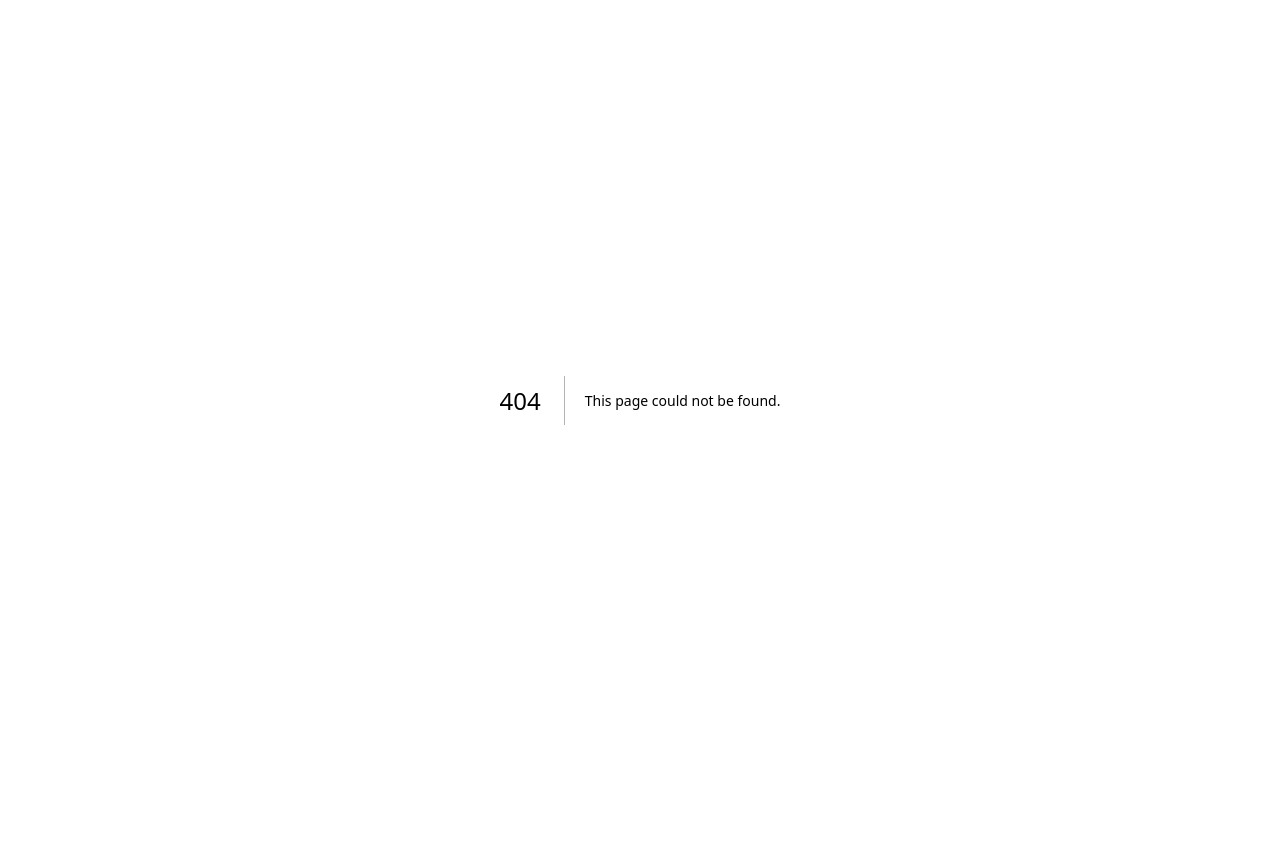
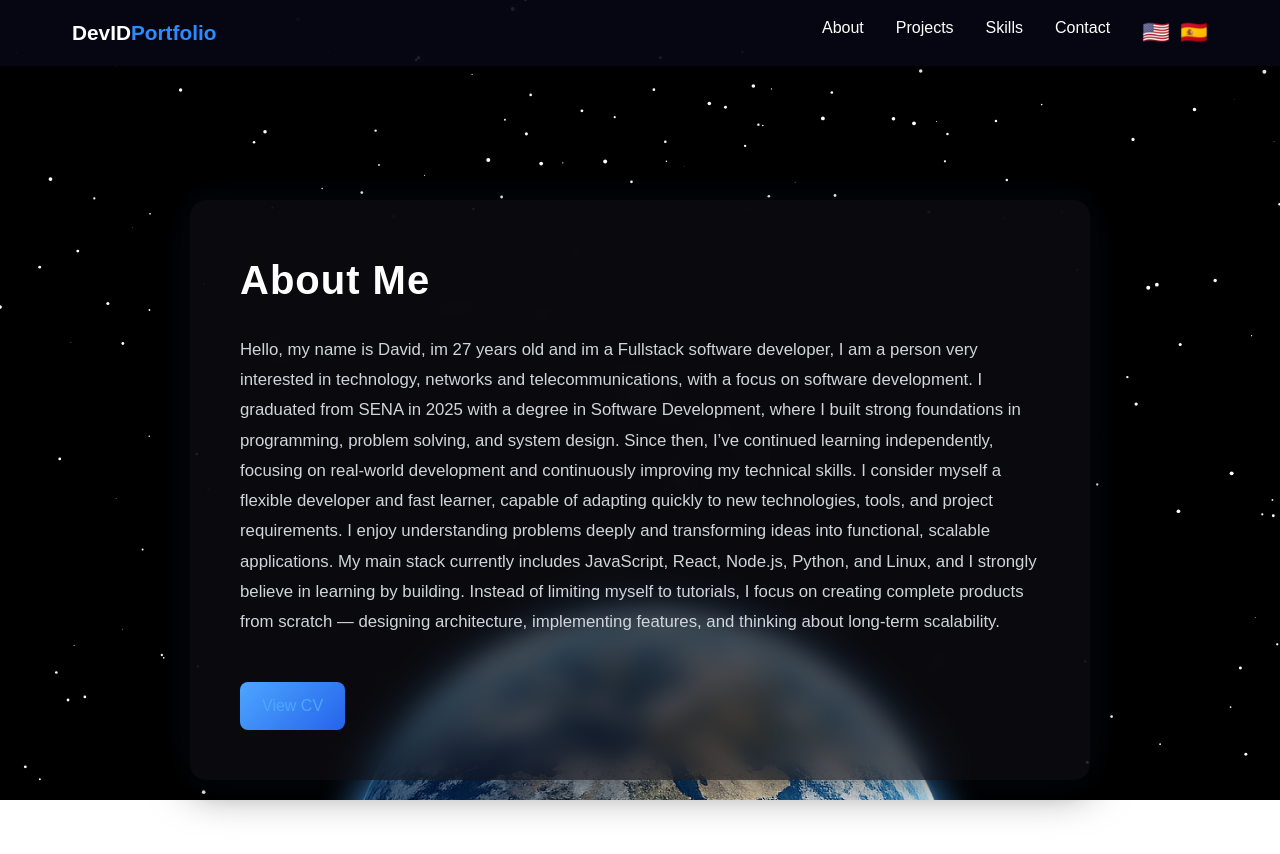
Before and after one commit to dabidop/PortafolioReact, a Next.js app: page /about in a window 1280 px wide. Before the commit this address had no page. Shown: the top 854 px of the page. Before the commit the page ends 800 px from the top, so only its background shows below. Built offline with nearby package versions, Linux system fonts and the light colour scheme.

Commit message:
caritafelizYAboutPage

```diff
--- /dev/null
+++ b/src/app/about/page.jsx
@@ -0,0 +1,31 @@
+"use client";
+
+import { useLanguage } from "@/context/LanguageContext";
+import { translations } from "@/i18n/translations";
+import Navbar from "@/components/Navbar";
+import Footer from "@/components/footer";
+import SpaceBackground from "@/components/SpaceBackground";
+
+export default function AboutPage() {
+  const { language } = useLanguage();
+  const t = translations[language].infoCards.about;
+
+  return (
+    <>
+      <Navbar />
+      <SpaceBackground />
+      <div className="navbar-spacer" />
+      <main className="about-page flex-1">
+        <div className="about-container">
+          <h1>{t.title}</h1>
+          <p>{t.content}</p>
+          <a href="/david-alvarez-cv.pdf" download className="cv-button">
+            {t.cv}
+          </a>
+        </div>
+      </main>
+
+      <Footer />
+    </>
+  );
+}
--- a/src/app/globals.css
+++ b/src/app/globals.css
@@ -31,11 +31,15 @@ body {
   left: 0;
   width: 100%;
   height: 100%;
-  z-index: 0;
+  z-index: -1;
   pointer-events: none;
 }
 
 /*----------------------------------------NAVBAR------------------------------------------------------*/
+
+.navbar-spacer {
+  height: 80px;
+}
 
 .navbar {
   position: fixed;
@@ -431,3 +435,104 @@ body {
 .projects-list a:hover {
   color: #2e8bff;
 }
+
+/* ================= ABOUT PAGE ================= */
+
+.about-page {
+  position: relative;
+  z-index: 1;
+  flex: 1;
+
+  display: flex;
+  justify-content: center;
+  align-items: flex-start;
+
+  padding: 120px 20px 80px;
+}
+
+/* CONTENEDOR PRINCIPAL */
+
+.about-container {
+  max-width: 900px;
+  width: 100%;
+
+  background: rgba(15, 15, 20, 0.7);
+  backdrop-filter: blur(12px);
+
+  border-radius: 16px;
+  padding: 50px;
+
+  box-shadow:
+    0 10px 40px rgba(0, 0, 0, 0.5),
+    0 0 40px rgba(77, 166, 255, 0.08);
+
+  color: white;
+
+  transition: 0.3s ease;
+}
+
+/* TITULO */
+
+.about-container h1 {
+  font-size: 2.5rem;
+  margin-bottom: 25px;
+
+  font-weight: 700;
+  letter-spacing: 1px;
+}
+
+/* TEXTO */
+
+.about-container p {
+  line-height: 1.8;
+  font-size: 1.05rem;
+  color: #d1d5db;
+
+  margin-bottom: 20px;
+}
+
+/* LINKS */
+
+.about-container a {
+  color: #4da6ff;
+  text-decoration: none;
+  font-weight: 500;
+}
+
+.about-container a:hover {
+  text-decoration: underline;
+}
+
+/* BOTÓN CV */
+
+.cv-button {
+  display: inline-block;
+  margin-top: 25px;
+
+  padding: 12px 22px;
+
+  border-radius: 8px;
+  background: linear-gradient(135deg, #4da6ff, #2563eb);
+
+  color: white;
+  font-weight: 600;
+
+  transition: 0.25s ease;
+}
+
+.cv-button:hover {
+  transform: translateY(-2px);
+  box-shadow: 0 8px 20px rgba(77, 166, 255, 0.4);
+}
+
+/* RESPONSIVE */
+
+@media (max-width: 768px) {
+  .about-container {
+    padding: 35px 25px;
+  }
+
+  .about-container h1 {
+    font-size: 2rem;
+  }
+}
--- a/src/app/layout.js
+++ b/src/app/layout.js
@@ -1,7 +1,6 @@
 import { Geist, Geist_Mono } from "next/font/google";
 import { LanguageProvider } from "@/context/LanguageContext";
 import "./globals.css";
-import Script from "next/script";
 
 const geistSans = Geist({
   variable: "--font-geist-sans",
--- a/src/app/page.js
+++ b/src/app/page.js
@@ -8,11 +8,10 @@ import InfoCards from "@/components/InfoCards";
 
 export default function Home() {
   return (
-    <div className="flex flex-col flex-1 items-center justify-center bg-zinc-50 font-sans dark:bg-black">
+    <div className="flex flex-col flex-1 items-center justify-center font-sans ">
       <Navbar />
       <SpaceBackground />
       <Hero />
-
       <main >
         <InfoCards />
       </main>
--- a/src/components/InfoCards.jsx
+++ b/src/components/InfoCards.jsx
@@ -43,40 +43,26 @@ export default function InfoCards() {
 
 import { useState } from "react";
 import { User, Briefcase, Settings } from "lucide-react";
+import { useLanguage } from "@/context/LanguageContext";
+import { translations } from "@/i18n/translations";
 
 export default function InfoCards() {
   const [active, setActive] = useState(null);
+  const { language } = useLanguage();
+  const t = translations[language].infoCards;
 
   const cards = [
     {
       id: "about",
       icon: <User size={28} />,
-      title: "About Me",
-      description:
-        "I'm a fullstack developer with experience in both front-end and back-end development.",
+      title: t.about.title,
+      description: t.about.description,
       content: (
         <>
-          <p>
-            Hello, my name is David, im 27 years old and im a Fullstack software
-            developer, I am a person very interested in technology, networks and
-            telecommunications, with a focus on software development.<br></br> I
-            graduated from SENA in 2025 with a degree in Software Development,
-            where I built strong foundations in programming, problem solving,
-            and system design. Since then, I’ve continued learning
-            independently, focusing on real-world development and continuously
-            improving my technical skills. I consider myself a flexible
-            developer and fast learner, capable of adapting quickly to new
-            technologies, tools, and project requirements.<br></br>I enjoy
-            understanding problems deeply and transforming ideas into
-            functional, scalable applications. My main stack currently includes
-            JavaScript, React, Node.js, Python, and Linux, and I strongly
-            believe in learning by building. Instead of limiting myself to
-            tutorials, I focus on creating complete products from scratch —
-            designing architecture, implementing features, and thinking about
-            long-term scalability.
-          </p>
+          <p>{t.about.content}</p>
+
           <a href="/david-alvarez-cv.pdf" download className="cv-button">
-            View CV
+            {t.about.cv}
           </a>
         </>
       ),
@@ -84,51 +70,36 @@ export default function InfoCards() {
     {
       id: "projects",
       icon: <Briefcase size={28} />,
-      title: "My Projects",
-      description:
-        "Here are some of the amazing projects I've worked on recently.",
+      title: t.projects.title,
+      description: t.projects.description,
       content: (
         <ul className="projects-list">
           <li>
-            <a
-              href="https://star-wars-7hvc.onrender.com/"
-              target="_blank"
-              rel="noopener noreferrer"
-            >
-              App with Vue.js that consumes Star Wars API
+            <a href="https://star-wars-7hvc.onrender.com/" target="_blank">
+              {t.projects.project1}
             </a>
           </li>
 
           <li>
-            <a
-              href="https://snakegame-3hll.onrender.com"
-              target="_blank"
-              rel="noopener noreferrer"
-            >
-              Snake Game made with basic JavaScript
+            <a href="https://snakegame-3hll.onrender.com" target="_blank">
+              {t.projects.project2}
             </a>
           </li>
 
           <li>
-            <a
-              href="https://star-wars-7hvc.onrender.com/"
-              target="_blank"
-              rel="noopener noreferrer"
-            >
-              Another app that will be announced soon
+            <a href="https://star-wars-7hvc.onrender.com/" target="_blank">
+              {t.projects.project3}
             </a>
           </li>
-
         </ul>
       ),
     },
     {
       id: "skills",
       icon: <Settings size={28} />,
-      title: "Skills & Tools",
-      description:
-        "Proficient in JavaScript, React, Node.js, and modern development tools.",
-      content: <p>Skills content will go here...</p>,
+      title: t.skills.title,
+      description: t.skills.description,
+      content: <p>{t.skills.content}</p>,
     },
   ];
 
--- a/src/components/Navbar.jsx
+++ b/src/components/Navbar.jsx
@@ -3,6 +3,7 @@
 import { useState } from "react";
 import { useLanguage } from "@/context/LanguageContext";
 import { translations } from "@/i18n/translations";
+import Link from "next/link";
 
 export default function Navbar() {
   const [open, setOpen] = useState(false);
@@ -10,7 +11,7 @@ export default function Navbar() {
   const t = translations[language];
 
   const links = [
-    { name: t.about, href: "#about" },
+    { name: t.about, href: "/about" },
     { name: t.projects, href: "#projects" },
     { name: t.skills, href: "#skills" },
     { name: t.contact, href: "#contact" },
@@ -20,15 +21,15 @@ export default function Navbar() {
     <nav className="navbar">
       <div className="navbar-container">
         {/* Logo */}
-        <div className="logo">
+        <Link className="logo" href={"/"}>
           DevID<span>Portfolio</span>
-        </div>
+        </Link>
 
         {/* Desktop Menu */}
         <ul className="menu">
           {links.map((link) => (
             <li key={link.name}>
-              <a href={link.href}>{link.name}</a>
+              <Link href={link.href}>{link.name}</Link>
             </li>
           ))}
           <div className="lang-switch">
@@ -49,13 +50,12 @@ export default function Navbar() {
           <ul className="mobile-menu">
             {links.map((link) => (
               <li key={link.name}>
-                <a href={link.href}>{link.name}</a>
+                <Link href={link.href}>{link.name}</Link>
               </li>
             ))}
             <button onClick={() => setLanguage("en")}>🇺🇸</button>
             <button onClick={() => setLanguage("es")}>🇪🇸</button>
           </ul>
-
         </>
       )}
     </nav>
--- a/src/i18n/translations.js
+++ b/src/i18n/translations.js
@@ -11,7 +11,49 @@ export const translations = {
 
     viewProjects: "View Projects",
     contactMe: "Contact Me",
+    infoCards: {
+      about: {
+        title: "About Me",
+        description:
+          "I'm a fullstack developer with experience in both front-end and back-end development.",
+        content: `
+            Hello, my name is David, im 27 years old and im a Fullstack software
+            developer, I am a person very interested in technology, networks and
+            telecommunications, with a focus on software development. I
+            graduated from SENA in 2025 with a degree in Software Development,
+            where I built strong foundations in programming, problem solving,
+            and system design. Since then, I’ve continued learning
+            independently, focusing on real-world development and continuously
+            improving my technical skills. I consider myself a flexible
+            developer and fast learner, capable of adapting quickly to new
+            technologies, tools, and project requirements. I enjoy
+            understanding problems deeply and transforming ideas into
+            functional, scalable applications. My main stack currently includes
+            JavaScript, React, Node.js, Python, and Linux, and I strongly
+            believe in learning by building. Instead of limiting myself to
+            tutorials, I focus on creating complete products from scratch —
+            designing architecture, implementing features, and thinking about
+            long-term scalability.
+        `,
+        cv: "View CV",
+      },
 
+      projects: {
+        title: "My Projects",
+        description:
+          "Here are some of the amazing projects I've worked on recently.",
+        project1: "App with Vue.js that consumes Star Wars API",
+        project2: "Snake Game made with basic JavaScript",
+        project3: "Another app that will be announced soon",
+      },
+
+      skills: {
+        title: "Skills & Tools",
+        description:
+          "Proficient in JavaScript, React, Node.js, and modern development tools.",
+        content: "Skills content will go here...",
+      },
+    },
   },
 
   es: {
@@ -26,6 +68,46 @@ export const translations = {
 
     viewProjects: "Ver proyectos",
     contactMe: "Contáctame",
+    infoCards: {
+      about: {
+        title: "Sobre mí",
+        description:
+          "Soy desarrollador fullstack con experiencia en frontend y backend.",
+        content: `
+          Hola, me llamo David, tengo 27 años y soy desarrollador de software Fullstack.
+          Me apasiona la tecnología, las redes y las telecomunicaciones, con especial interés en el desarrollo de software.
+          Me gradué en SENA en 2025 con una licenciatura en Desarrollo de Software,
+          donde adquirí una sólida base en programación, resolución de problemas y
+          diseño de sistemas. Desde entonces, he continuado aprendiendo
+          de forma independiente, centrándome en el desarrollo práctico y mejorando continuamente
+          mis habilidades técnicas.
+          Me considero un desarrollador flexible y con gran capacidad de aprendizaje, capaz de adaptarme rápidamente a nuevas tecnologías, herramientas y requisitos de proyectos.
+          Disfruto comprendiendo los problemas en profundidad y transformando ideas en
+          aplicaciones funcionales y escalables.
+          Actualmente, mi stack principal incluye JavaScript, React, Node.js, Python y Linux, y creo firmemente en
+          aprender construyendo.
+          En lugar de limitarme a tutoriales, me centro en crear productos completos desde cero:
+          diseñando la arquitectura, implementando funcionalidades y pensando en la
+          escalabilidad a largo plazo.
+        `,
+        cv: "Ver CV",
+      },
 
-  }
+      projects: {
+        title: "Mis Proyectos",
+        description:
+          "Estos son algunos proyectos en los que he trabajado recientemente.",
+        project1: "App en Vue.js que consume la API de Star Wars",
+        project2: "Snake Game hecho con JavaScript básico",
+        project3: "Otra app que será anunciada pronto",
+      },
+
+      skills: {
+        title: "Habilidades y Herramientas",
+        description:
+          "Experiencia con JavaScript, React, Node.js y herramientas modernas.",
+        content: "El contenido de habilidades irá aquí...",
+      },
+    },
+  },
 };
```
